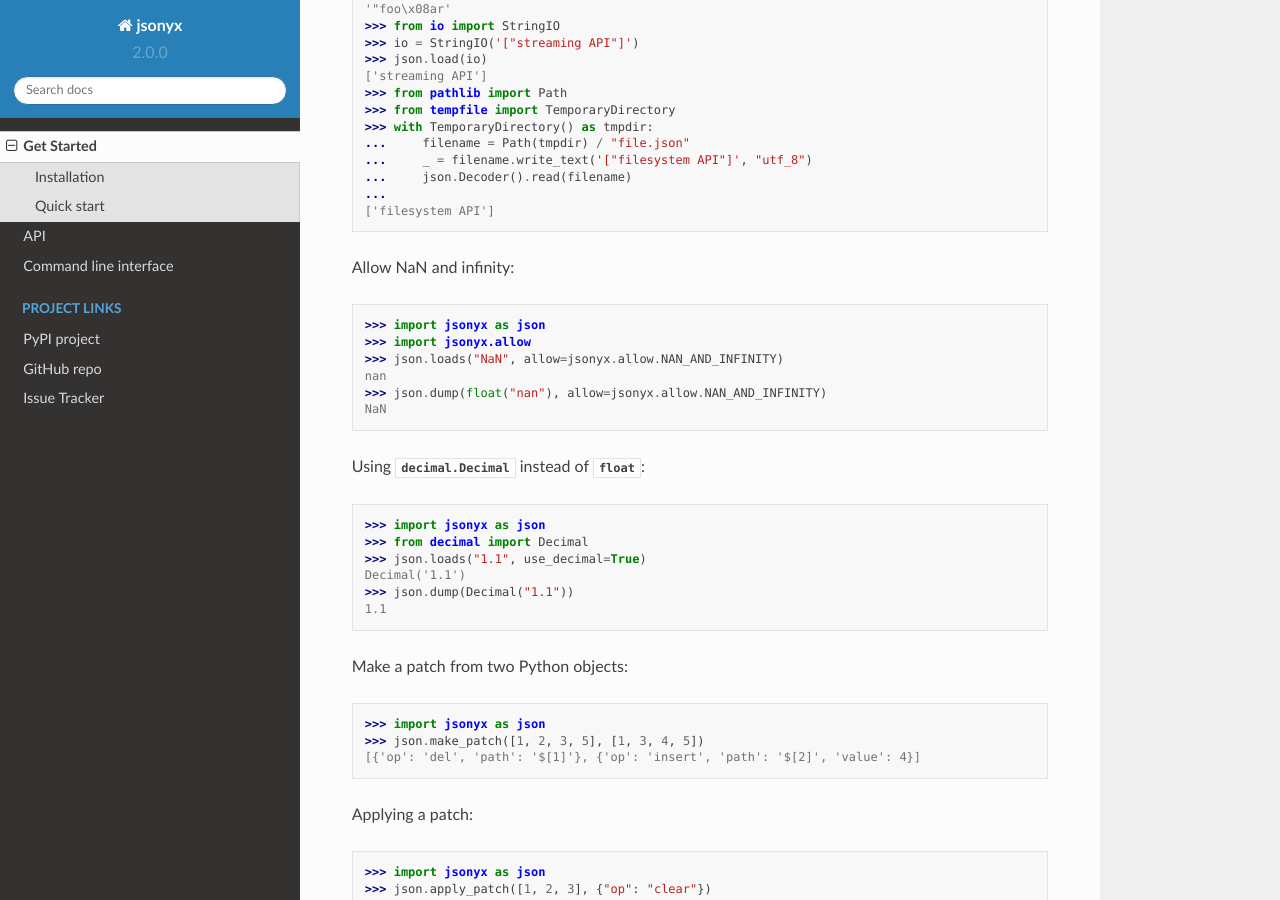
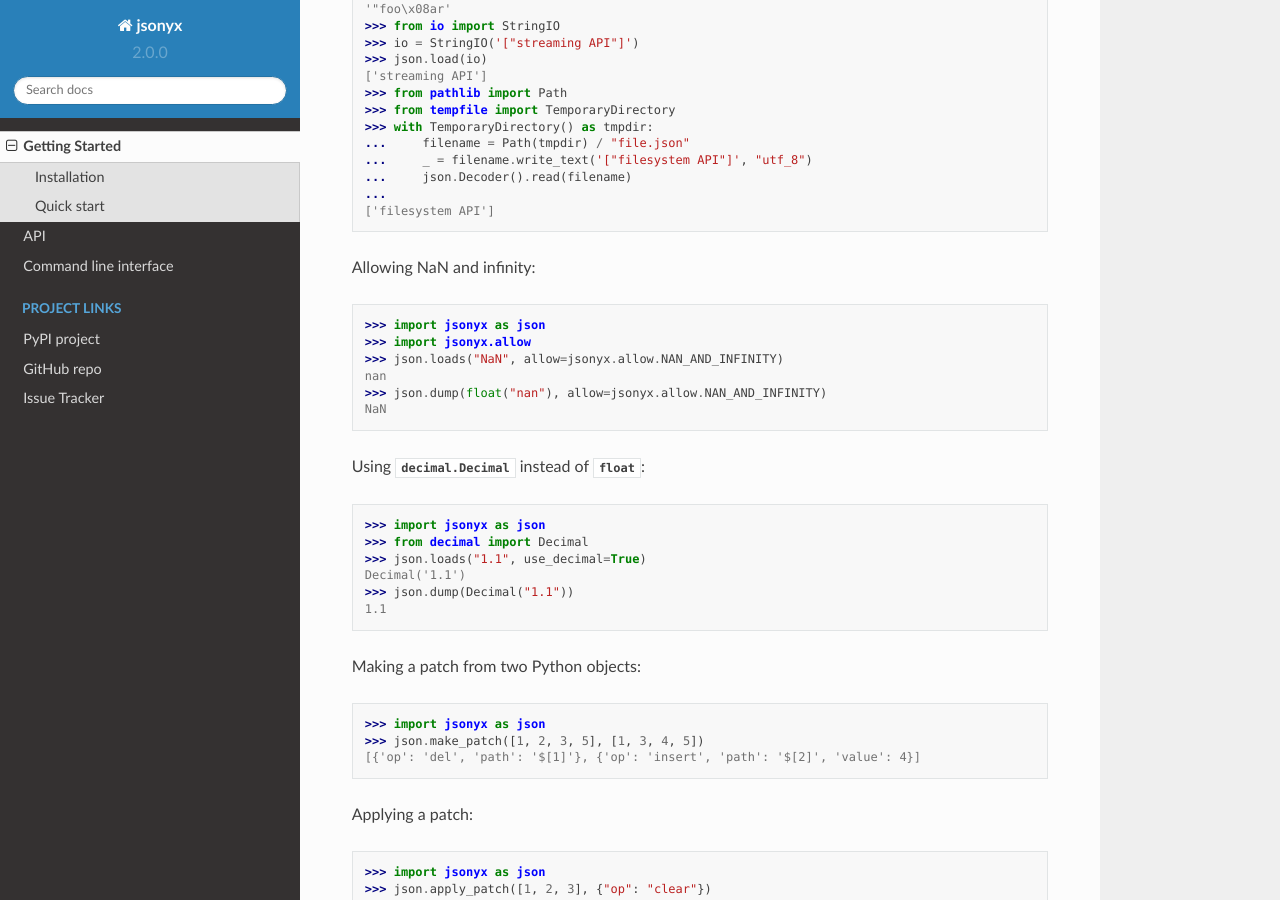
Before and after one commit to nineteendo/jsonyx, a Sphinx documentation site: the page built from docs/source/getting-started.rst, in a window 1280 px wide and 900 px high, scrolled down 1380 px. Built offline with Sphinx 7.4.7 and the Read the Docs theme 2.0.0, drawn with Linux system fonts in a browser that asks for light colours; some of the changed text lies outside the part shown.

Commit message:
Consistent verbs

```diff
--- a/docs/source/getting-started.rst
+++ b/docs/source/getting-started.rst
@@ -1,5 +1,5 @@
-Get Started
-===========
+Getting Started
+===============
 
 .. _installation:
 
@@ -78,7 +78,7 @@
     ...
     ['filesystem API']
 
-Allow NaN and infinity::
+Allowing NaN and infinity::
 
     >>> import jsonyx as json
     >>> import jsonyx.allow
@@ -96,7 +96,7 @@
     >>> json.dump(Decimal("1.1"))
     1.1
 
-Make a patch from two Python objects::
+Making a patch from two Python objects::
 
     >>> import jsonyx as json
     >>> json.make_patch([1, 2, 3, 5], [1, 3, 4, 5])
```
Also changed, not shown: 1 other file.
